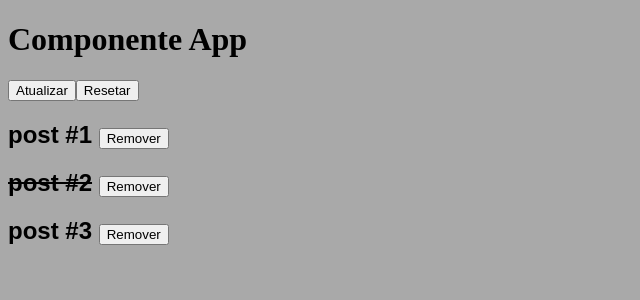
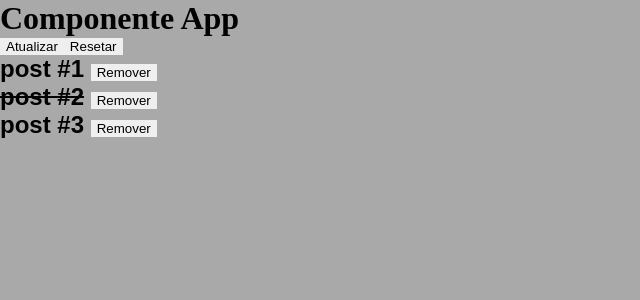
Before and after one commit to RuntimeRod/JStack, a React app in the folder React/01-Fundamentos/: page / in a window 1280 px wide. Shown: the top 300 px of the page, without its empty margins (0-640 px from the left). Built offline with nearby package versions, Linux system fonts and the light colour scheme.

Commit message:
Ajuste css

```diff
--- a/React/01-Fundamentos/src/style/index.css
+++ b/React/01-Fundamentos/src/style/index.css
@@ -1,3 +1,8 @@
-body{
-    background-color: darkgray;
+* {
+  box-sizing: border-box;
+  border: 0;
+  margin: 0;
 }
+body {
+  background-color: darkgray;
+}
```
